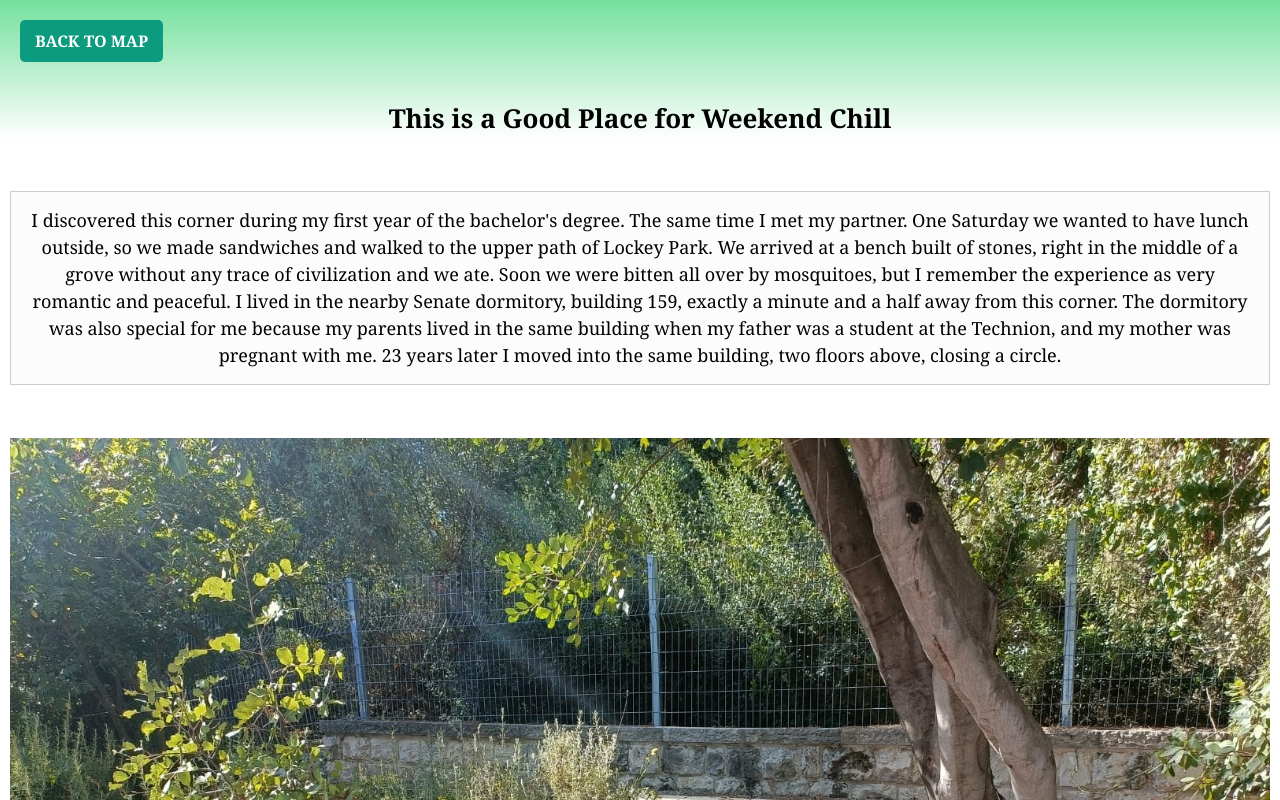
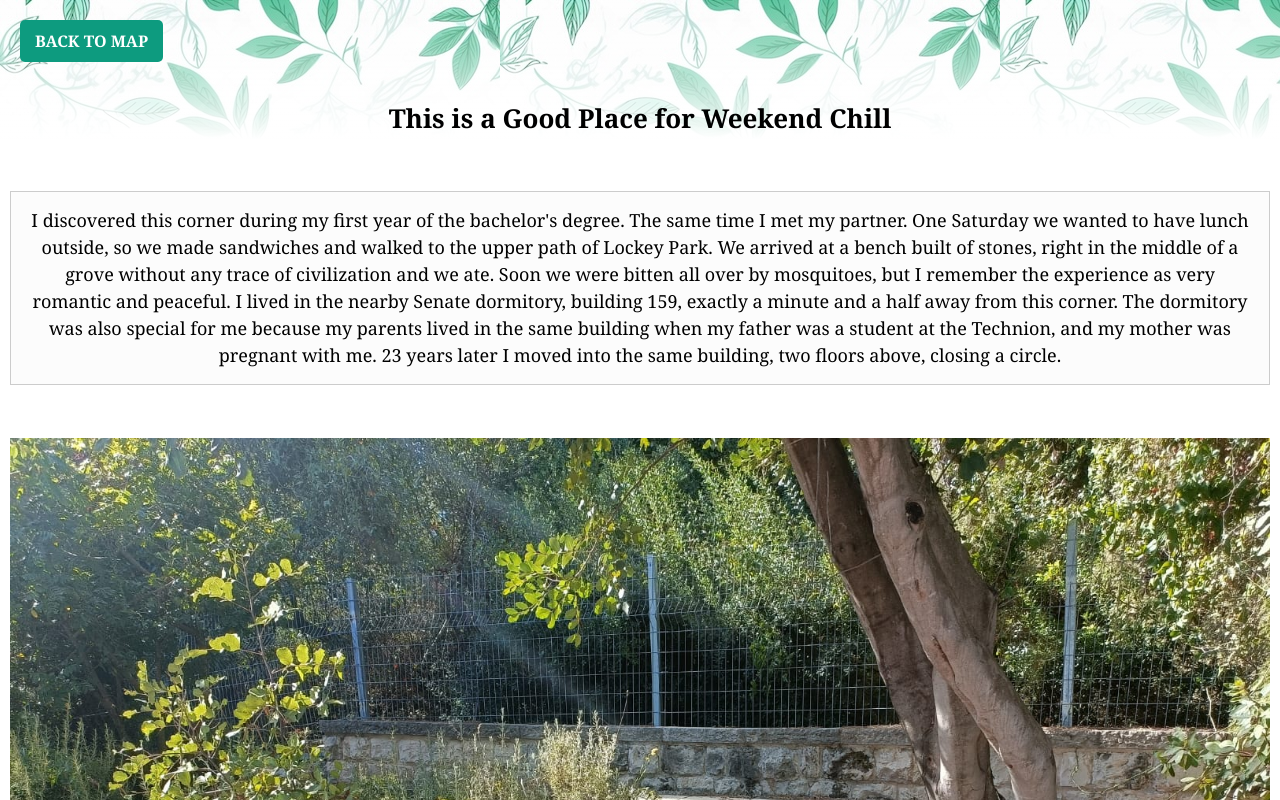
Before and after one commit to Saarts21/we-art-here, a plain HTML site: page index.html in a window 1280 px wide. Shown: the top 800 px of the page. Drawn offline with Linux system fonts and the light colour scheme.

Commit message:
background

```diff
--- a/index.html
+++ b/index.html
@@ -14,8 +14,8 @@
             margin: 10px;
             padding: 0;
             text-align: center;
-            background: linear-gradient(to bottom, rgba(255, 255, 255, 0) 0%, rgba(255, 255, 255, 1) 10%);
-            background-color: #74e09d
+            background: linear-gradient(to bottom, rgba(255, 255, 255, 0) 0%, rgba(255, 255, 255, 1) 10%), url('background.jpg');
+
         }
         h1 {
             margin-top: 90px;
```
Also changed, not shown: background.jpg (added).
